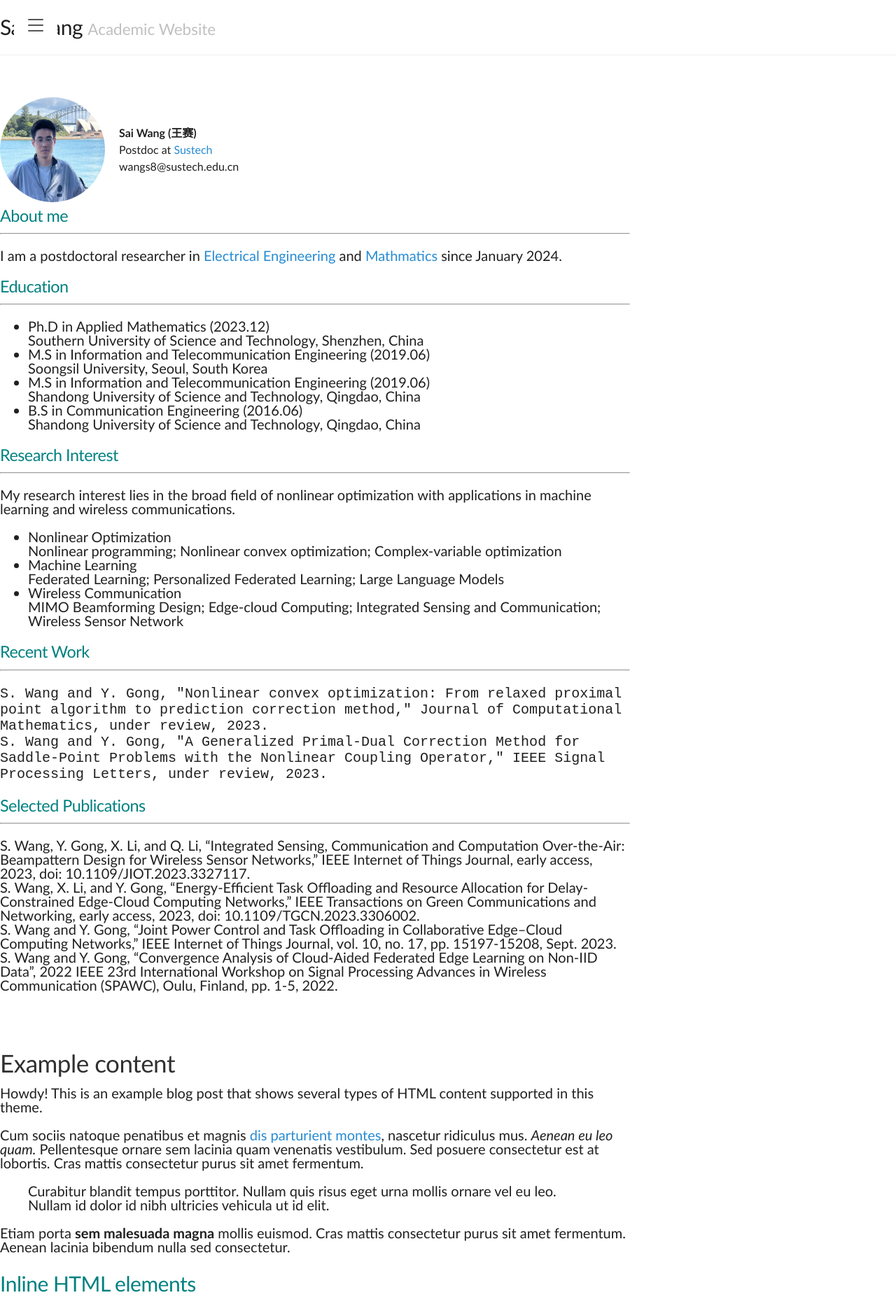
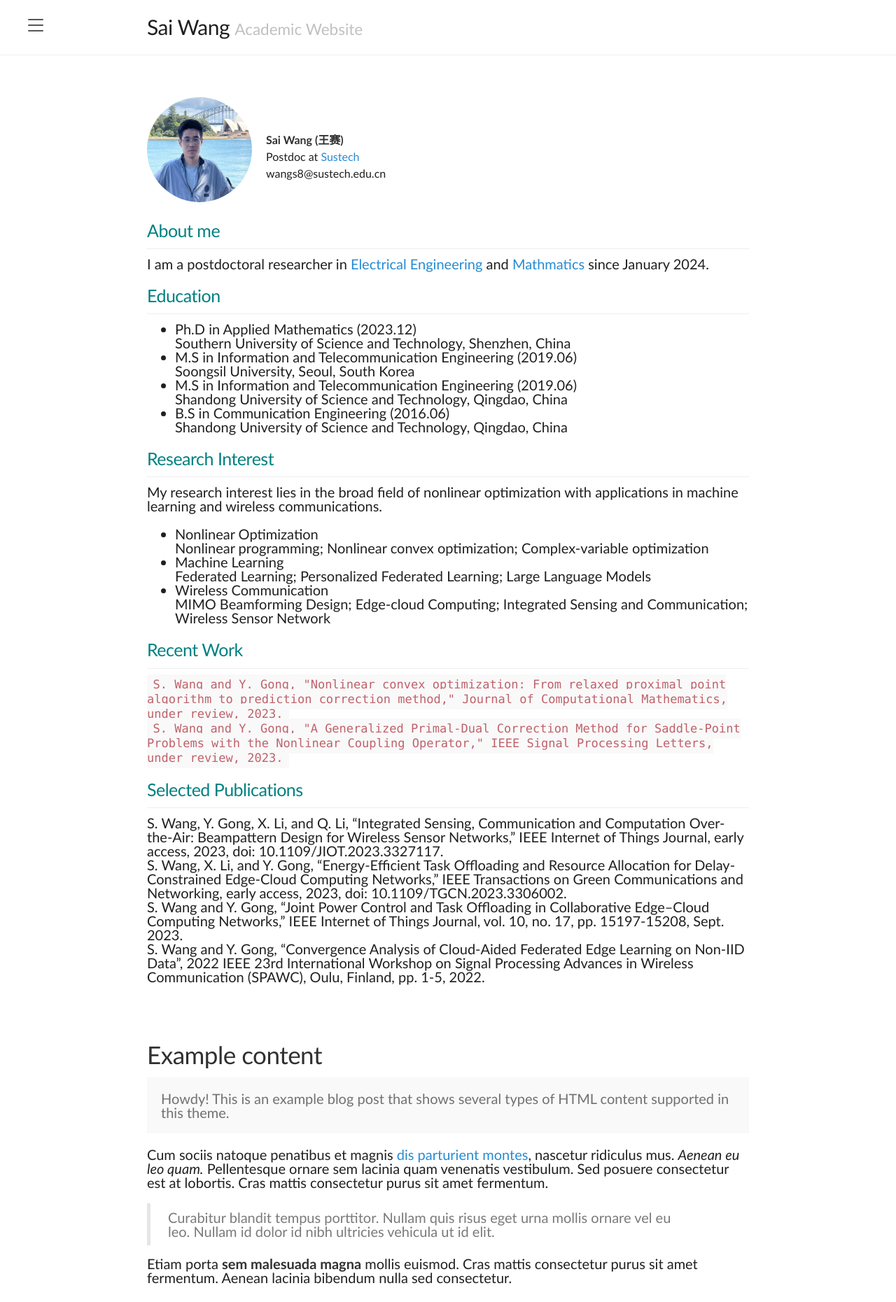
Before and after one commit to Alxendweb/alxendweb.github.io, a Jekyll site: the page built from index.html, in a window 1280 px wide. Shown: the top 1861 px of the page at 70% size. Built offline with Jekyll 4.4.1, drawn with Linux system fonts in a browser that asks for light colours; the list of posts is cut into pages by our own code.

Commit message:
Update poole.css

```diff
--- a/public/css/poole.css
+++ b/public/css/poole.css
@@ -89,3 +89,342 @@
 }
 h1 {
   font-size: 1.75rem;
+}
+h2 {
+  margin-top: 1rem;
+  font-size: 1.5rem;
+}
+h3 {
+  margin-top: 1.5rem;
+  font-size: 1.25rem;
+}
+h4, h5, h6 {
+  margin-top: 1rem;
+  font-size: 1rem;
+}
+
+/* Body text */
+p {
+  margin-top: 0;
+  margin-bottom: 1rem;
+}
+
+strong {
+  color: #303030;
+}
+
+
+/* Lists */
+ul, ol, dl {
+  margin-top: 0;
+  margin-bottom: 1rem;
+}
+
+dt {
+  font-weight: bold;
+}
+dd {
+  margin-bottom: .5rem;
+}
+
+/* Misc */
+hr {
+  position: relative;
+  margin: 1.5rem 0;
+  border: 0;
+  border-top: 1px solid #eee;
+  border-bottom: 1px solid #fff;
+}
+
+abbr {
+  font-size: 85%;
+  font-weight: bold;
+  color: #555;
+  text-transform: uppercase;
+}
+abbr[title] {
+  cursor: help;
+  border-bottom: 1px dotted #e5e5e5;
+}
+
+/* Code */
+code,
+pre {
+  font-family: Menlo, Monaco, "Courier New", monospace;
+}
+code {
+  padding: .25em .5em;
+  font-size: 85%;
+  color: #bf616a;
+  background-color: #f9f9f9;
+  border-radius: 3px;
+}
+pre {
+  display: block;
+  margin-top: 0;
+  margin-bottom: 1rem;
+  padding: 1rem;
+  font-size: .8rem;
+  line-height: 1.4;
+  white-space: pre;
+  white-space: pre-wrap;
+  word-break: break-all;
+  word-wrap: break-word;
+  background-color: #f9f9f9;
+}
+pre code {
+  padding: 0;
+  font-size: 100%;
+  color: inherit;
+  background-color: transparent;
+}
+
+/* Pygments via Jekyll */
+.highlight {
+  margin-bottom: 1rem;
+  border-radius: 4px;
+}
+.highlight pre {
+  margin-bottom: 0;
+}
+
+/* Gist via GitHub Pages */
+.gist .gist-file {
+  font-family: Menlo, Monaco, "Courier New", monospace !important;
+}
+.gist .markdown-body {
+  padding: 15px;
+}
+.gist pre {
+  padding: 0;
+  background-color: transparent;
+}
+.gist .gist-file .gist-data {
+  font-size: .8rem !important;
+  line-height: 1.4;
+}
+.gist code {
+  padding: 0;
+  color: inherit;
+  background-color: transparent;
+  border-radius: 0;
+}
+
+/* Quotes */
+blockquote {
+  padding: .5rem 1rem;
+  margin: .8rem 0;
+  color: #7a7a7a;
+  border-left: .25rem solid #e5e5e5;
+}
+blockquote p:last-child {
+  margin-bottom: 0;
+}
+@media (min-width: 30em) {
+  blockquote {
+    padding-right: 5rem;
+    padding-left: 1.25rem;
+  }
+}
+
+img {
+  display: block;
+  max-width: 100%;
+  margin: 0 0 1rem;
+  border-radius: 5px;
+}
+
+/* Tables */
+table {
+  margin-bottom: 1rem;
+  width: 100%;
+  border: 1px solid #e5e5e5;
+  border-collapse: collapse;
+}
+td,
+th {
+  padding: .25rem .5rem;
+  border: 1px solid #e5e5e5;
+}
+tbody tr:nth-child(odd) td,
+tbody tr:nth-child(odd) th {
+  background-color: #f9f9f9;
+}
+
+
+/*
+ * Custom type
+ *
+ * Extend paragraphs with `.lead` for larger introductory text.
+ */
+
+.lead {
+  font-size: 1.25rem;
+  font-weight: 300;
+}
+
+
+/*
+ * Messages
+ *
+ * Show alert messages to users. You may add it to single elements like a `<p>`,
+ * or to a parent if there are multiple elements to show.
+ */
+
+.message {
+  margin-bottom: 1rem;
+  padding: 1rem;
+  color: #717171;
+  background-color: #f9f9f9;
+}
+
+
+/*
+ * Container
+ *
+ * Center the page content.
+ */
+
+.container {
+  max-width: 38rem;
+  padding-left:  1rem;
+  padding-right: 1rem;
+  margin-left:  auto;
+  margin-right: auto;
+}
+
+
+/*
+ * Masthead
+ *
+ * Super small header above the content for site name and short description.
+ */
+
+.masthead {
+  padding-top:    1rem;
+  padding-bottom: 1rem;
+  margin-bottom: 3rem;
+}
+.masthead-title {
+  margin-top: 0;
+  margin-bottom: 0;
+  color: #505050;
+}
+.masthead-title a {
+  color: #505050;
+}
+.masthead-title small {
+  font-size: 75%;
+  font-weight: 400;
+  color: #c0c0c0;
+  letter-spacing: 0;
+}
+
+
+/*
+ * Posts and pages
+ *
+ * Each post is wrapped in `.post` and is used on default and post layouts. Each
+ * page is wrapped in `.page` and is only used on the page layout.
+ */
+
+.page,
+.post {
+  margin-bottom: 4em;
+}
+
+/* Blog post or page title */
+.page-title,
+.post-title,
+.post-title a {
+  color: #303030;
+}
+.page-title,
+.post-title {
+  margin-top: 0;
+}
+
+/* Meta data line below post title */
+.post-date {
+  display: block;
+  margin-top: -.5rem;
+  margin-bottom: 1rem;
+  color: #9a9a9a;
+}
+
+/* Related posts */
+.related {
+  padding-top: 2rem;
+  padding-bottom: 2rem;
+  border-top: 1px solid #eee;
+}
+.related-posts {
+  padding-left: 0;
+  list-style: none;
+}
+.related-posts h3 {
+  margin-top: 0;
+}
+.related-posts li small {
+  font-size: 75%;
+  color: #999;
+}
+.related-posts li a:hover {
+  color: #268bd2;
+  text-decoration: none;
+}
+.related-posts li a:hover small {
+  color: inherit;
+}
+
+
+/*
+ * Pagination
+ *
+ * Super lightweight (HTML-wise) blog pagination. `span`s are provide for when
+ * there are no more previous or next posts to show.
+ */
+
+.pagination {
+  overflow: hidden; /* clearfix */
+  margin-left: -1rem;
+  margin-right: -1rem;
+  font-family: "PT Sans", Helvetica, Arial, sans-serif;
+  color: #ccc;
+  text-align: center;
+}
+
+/* Pagination items can be `span`s or `a`s */
+.pagination-item {
+  display: block;
+  padding: 1rem;
+  border: 1px solid #eee;
+}
+.pagination-item:first-child {
+  margin-bottom: -1px;
+}
+
+/* Only provide a hover state for linked pagination items */
+a.pagination-item:hover {
+  background-color: #f5f5f5;
+}
+
+@media (min-width: 30em) {
+  .pagination {
+    margin: 3rem 0;
+  }
+  .pagination-item {
+    float: left;
+    width: 50%;
+  }
+  .pagination-item:first-child {
+    margin-bottom: 0;
+    border-top-left-radius:    4px;
+    border-bottom-left-radius: 4px;
+  }
+  .pagination-item:last-child {
+    margin-left: -1px;
+    border-top-right-radius:    4px;
+    border-bottom-right-radius: 4px;
+  }
+}
```
